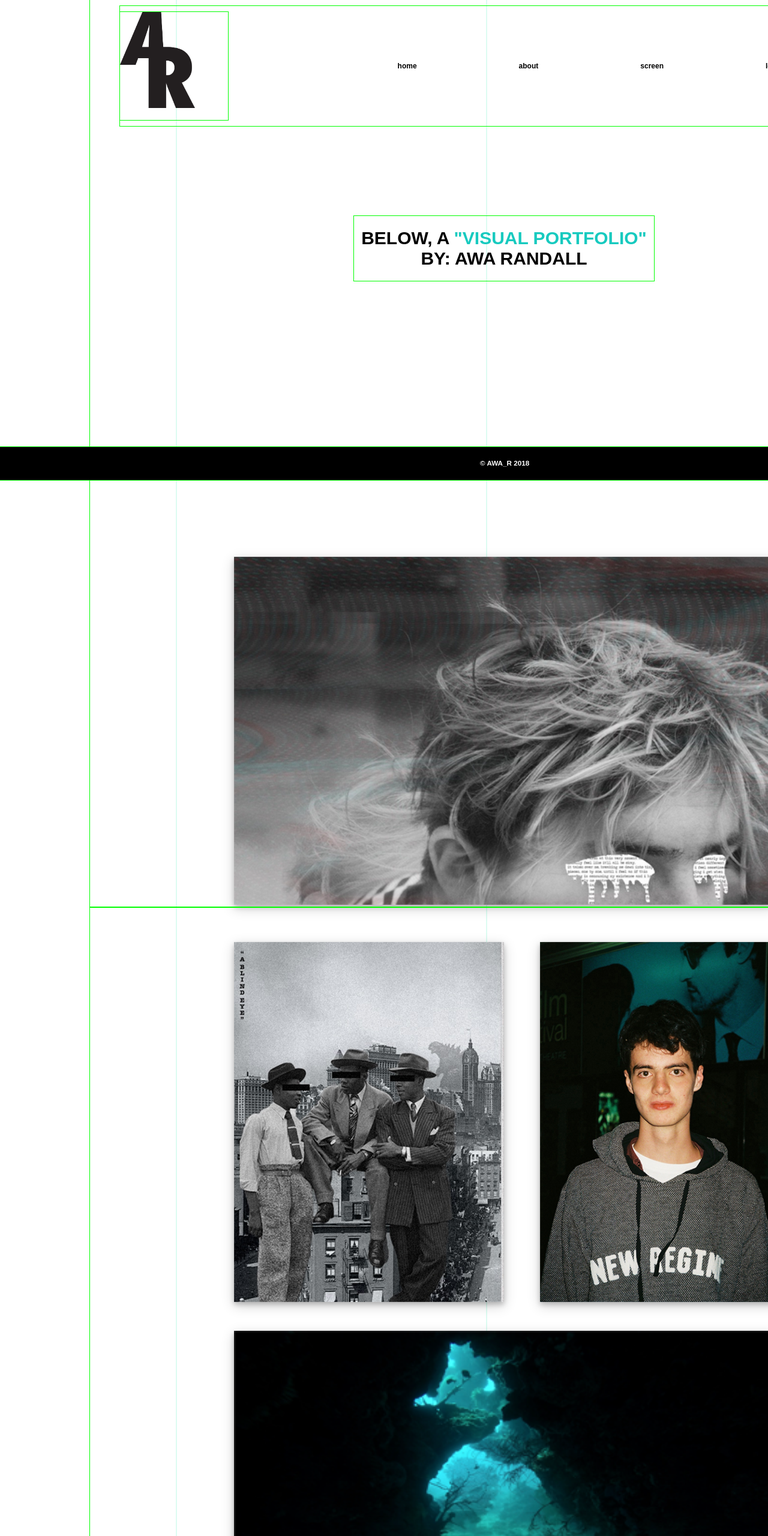
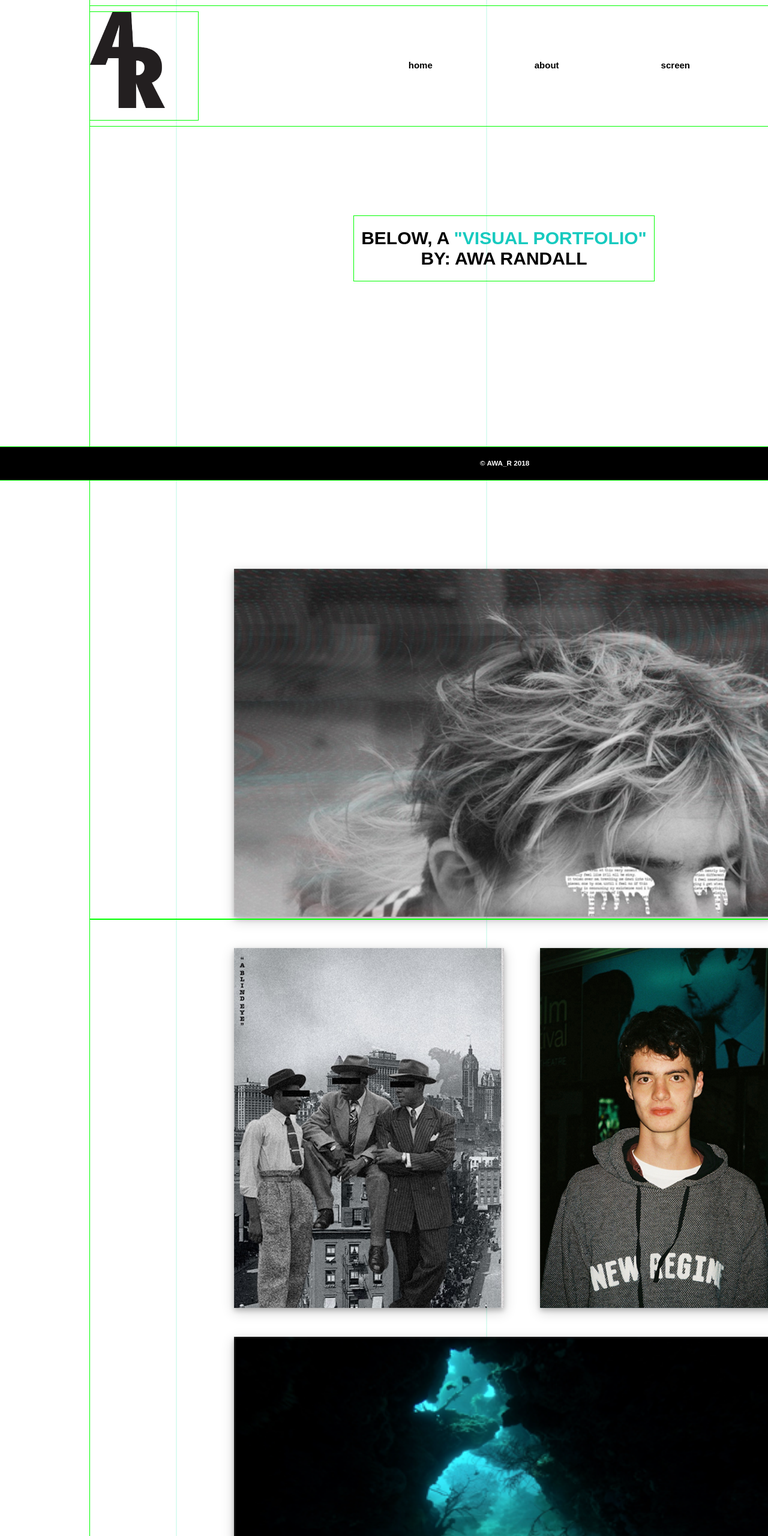
Before and after one commit to awarandall/awarandall.github.io, a plain HTML site: page index.html in a window 1280 px wide. Shown: the top 2560 px of the page at 60% size. Drawn offline with Linux system fonts and the light colour scheme.

Commit message:
home page resize

```diff
--- a/css/style.css
+++ b/css/style.css
@@ -30,9 +30,9 @@ body{
 }
 
 .head{
-    width:1200px;
+    width:1300px;
     height: 200px;
-    margin-left:50px;
+    margin-left:0px;
     margin-top: 10px;
     float: left;
 
@@ -83,7 +83,7 @@ ul li{
 ul li a{
     text-decoration: none;
     text-transform: lowercase;
-    font-size: 12px;
+    font-size: 15px;
     color: black;
     position: relative;
 
@@ -158,7 +158,7 @@ ul li:Hover a:before{
     width: 900px;
     height:580px;
     margin-left: 240px;
-    margin-top: 460px;
+    margin-top: 480px;
     box-shadow: 0 4px 8px 0 rgba(0, 0, 0, 0.2), 0 6px 20px 0 rgba(0, 0, 0, 0.19);
 
 }
@@ -167,7 +167,7 @@ ul li:Hover a:before{
     width: 450px;
     height:600px;
     margin-left: 130px;
-    margin-top: 240px;
+    margin-top: 250px;
     position: absolute;
     top: 1330px;
     left: 260px;
@@ -178,7 +178,7 @@ ul li:Hover a:before{
     width:  400px;
     height: 600px;
     margin-left: 790px;
-    margin-top: 1140px;
+    margin-top: 1150px;
     position: absolute;
     top: 430px;
     left: 110px;
@@ -189,7 +189,7 @@ ul li:Hover a:before{
     width: 900px;
     height:580px;
     margin-left: 240px;
-    margin-top: 440px;
+    margin-top: 450px;
     position: absolute;
     top: 1778px;
     box-shadow: 0 4px 8px 0 rgba(0, 0, 0, 0.2), 0 6px 20px 0 rgba(0, 0, 0, 0.19);
@@ -199,7 +199,7 @@ ul li:Hover a:before{
     width: 900px;
     height:580px;
     margin-left: 240px;
-    margin-top: 1070px;
+    margin-top: 1080px;
     position: absolute;
     top: 1778px;
     box-shadow: 0 4px 8px 0 rgba(0, 0, 0, 0.2), 0 6px 20px 0 rgba(0, 0, 0, 0.19);
```
